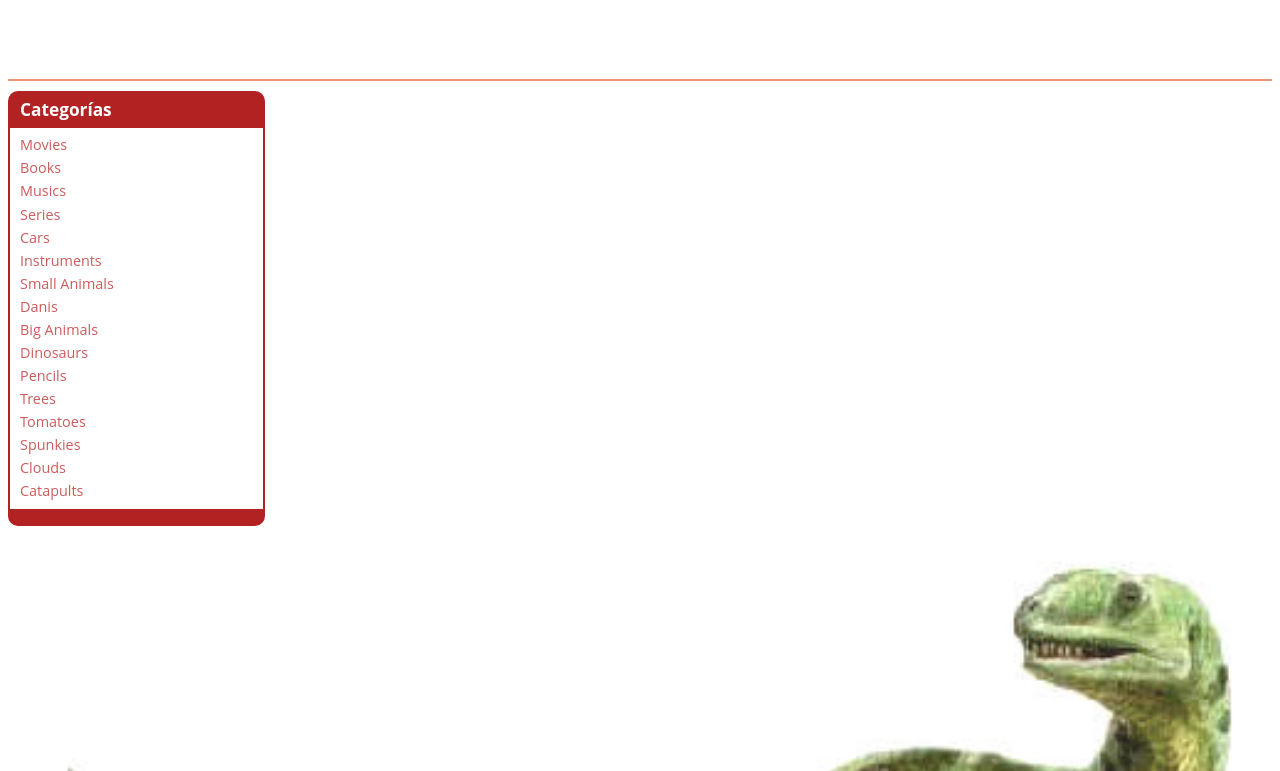
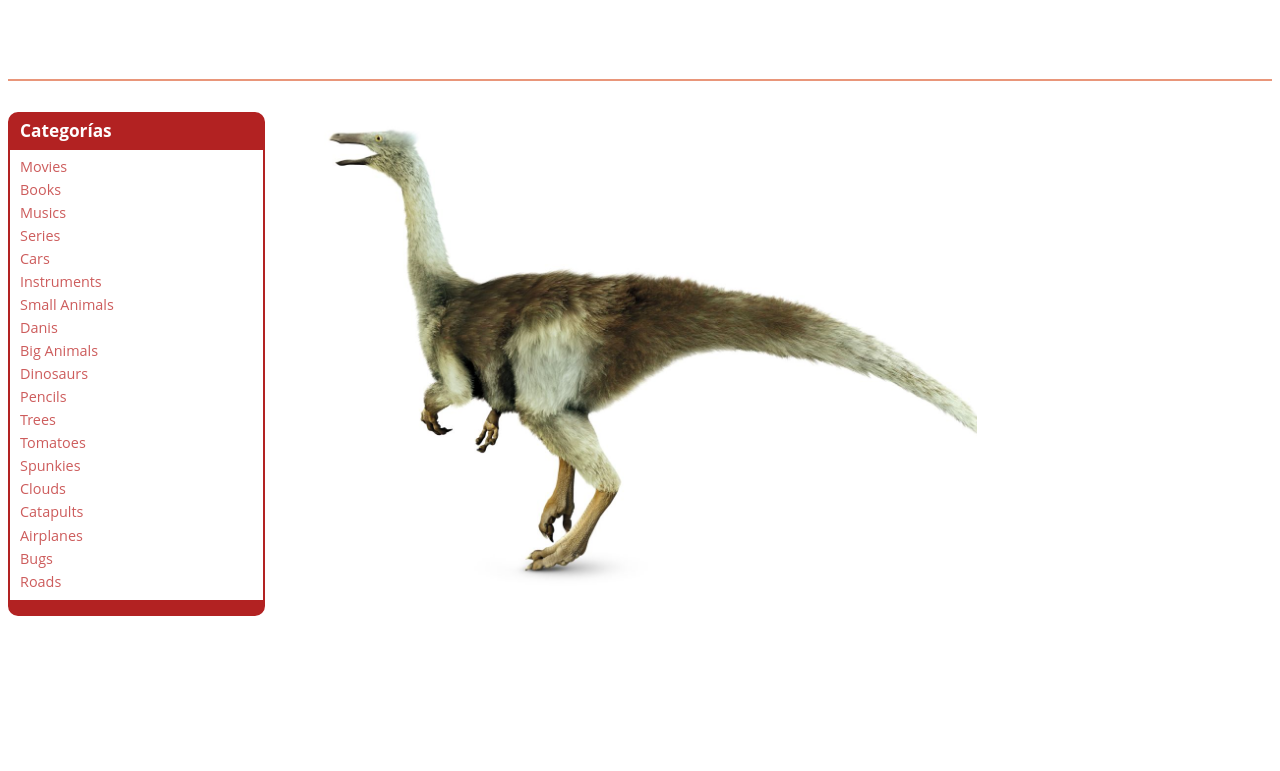
Before and after one commit to Rotshrek/Learning3, a website: page index.html in a window 1280 px wide. Shown: the part 29-800 px from the top of the page. Drawn offline with Linux system fonts and the light colour scheme.

Commit message:
Carousel Positioning

```diff
--- a/index.html
+++ b/index.html
@@ -22,6 +22,9 @@ list += "</ul>";
 document.getElementById("text").innerHTML = list;</script>
 </nav>
 
+<div style="width: 70%; display: inline-block;">
+<!--Desde aqui van al costado derecho de la página-->
+
 <div class=carousel>
 <ul class=panes>
 <li><img src="/img/dino1.jpg" alt="dino1"></li>
@@ -31,5 +34,7 @@ document.getElementById("text").innerHTML = list;</script>
 </ul>
 </div>
 
+</div>
+
 </body>
 </html>
--- a/main.js
+++ b/main.js
@@ -1,3 +1,3 @@
-var categ = ["Movies", "Books", "Musics", "Series", "Cars", "Instruments", "Small Animals", "Danis", "Big Animals", "Dinosaurs", "Pencils", "Trees", "Tomatoes", "Spunkies", "Clouds", "Catapults"];
+var categ = ["Movies", "Books", "Musics", "Series", "Cars", "Instruments", "Small Animals", "Danis", "Big Animals", "Dinosaurs", "Pencils", "Trees", "Tomatoes", "Spunkies", "Clouds", "Catapults", "Airplanes", "Bugs", "Roads"];
 var catleng = categ.length;
 var i;
--- a/styles.css
+++ b/styles.css
@@ -13,6 +13,7 @@ nav.sidebar {
 	border-radius: 10px;
 	margin: 10px 0 0 0;
 	padding: 0;
+	display: inline-block;
 }
 
 p.topnav {
@@ -50,8 +51,9 @@ nav.sidebar li a:hover {
 }
 
 .carousel {
-	width: 100%;
+	width: 80%;
 	overflow: hidden;
+	display: inline-block;
 }
 
 .panes {
@@ -64,7 +66,7 @@ nav.sidebar li a:hover {
 
 .panes li {
 	position: relative;
-	float: left;
+	float: right;
 	width: 25%;
 }
 
@@ -72,6 +74,7 @@ nav.sidebar li a:hover {
 	display: block;
 	width: 100%;
 	max-width: 100%;
+	margin-top: 10px;
 }
 
 @keyframes carousel {
```
